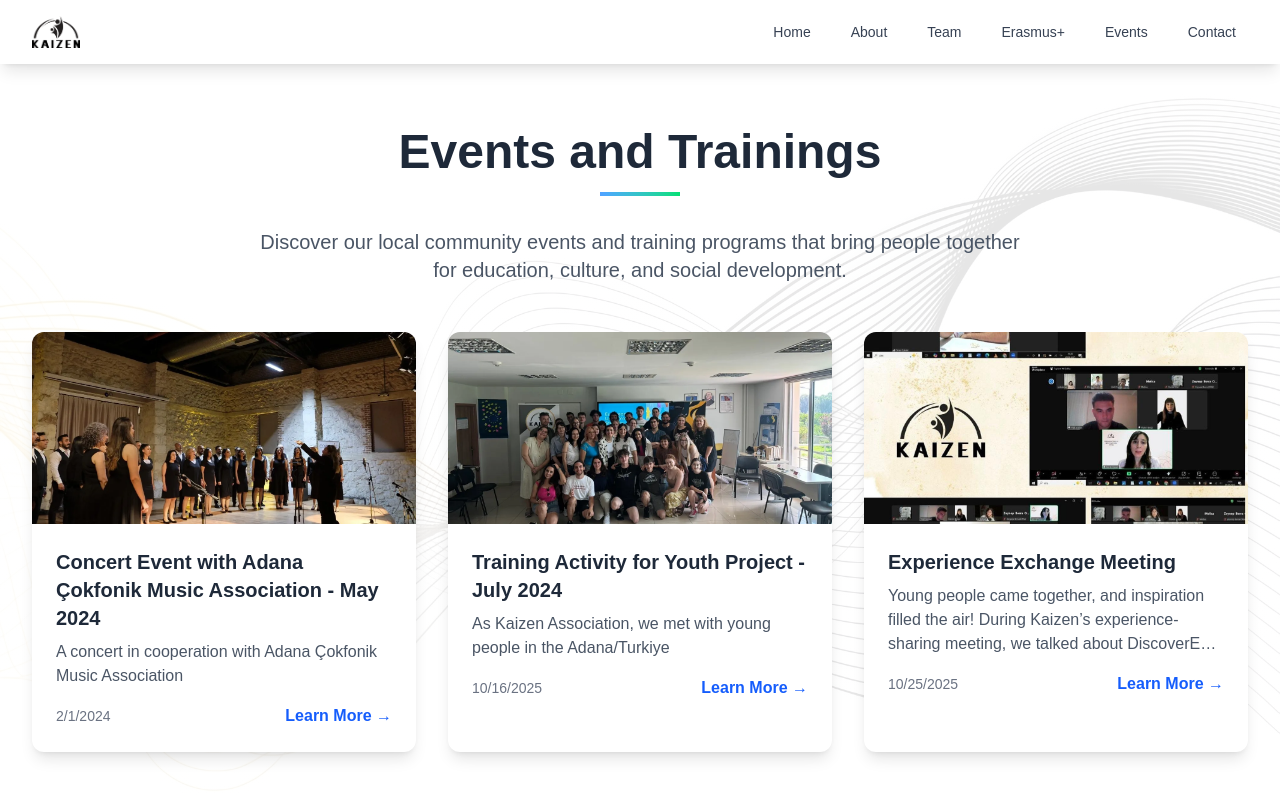
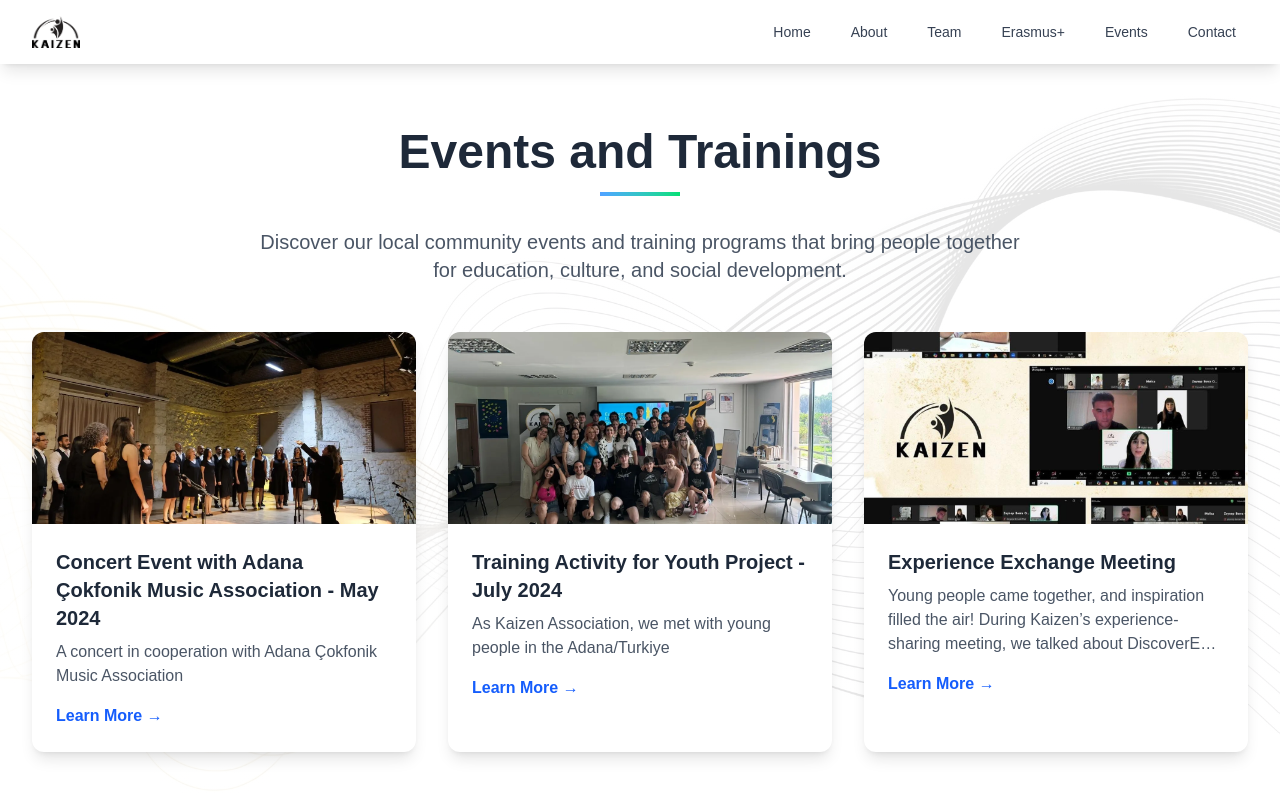
Before and after one commit to ebolarium/kaizen-web, a Next.js app: page /events in a window 1280 px wide. Shown: the top 800 px of the page. Built offline with nearby package versions, Linux system fonts and the light colour scheme.

Commit message:
Ekleme tarihleri kaldırıldı.

```diff
--- a/src/app/events/page.tsx
+++ b/src/app/events/page.tsx
@@ -50,9 +50,6 @@
                       {event.description}
                     </p>
                     <div className="flex items-center justify-between">
-                      <span className="text-sm text-gray-500">
-                        {new Date(event.date).toLocaleDateString()}
-                      </span>
                       <span className="text-blue-600 font-semibold group-hover:text-blue-800 transition-colors duration-200">
                         Learn More →
                       </span>
--- a/src/app/page.tsx
+++ b/src/app/page.tsx
@@ -204,9 +204,6 @@
                     __html: activity.content.replace(/\*\*(.*?)\*\*/g, '<strong>$1</strong>').replace(/\n/g, '<br>')
                   }} />
                   <div className="flex items-center justify-between">
-                    <span className="text-sm text-gray-500">
-                      {new Date(parseInt(activity.id)).toLocaleDateString()}
-                    </span>
                     <Link
                       href={`/projects/${activity.projectId}`}
                       className="text-blue-600 font-semibold hover:text-blue-800 transition-colors duration-200"
@@ -269,7 +266,6 @@
                   <h3 className="text-xl font-semibold text-gray-800 mb-2">{event.title}</h3>
                   <p className="text-gray-600 mb-4">{event.description}</p>
                   <div className="flex items-center justify-between">
-                    <span className="text-sm text-gray-500">{new Date(event.date).toLocaleDateString()}</span>
                     <Link
                       href={`/projects/${event.id}`}
                       className="text-blue-600 font-semibold hover:text-blue-800 transition-colors duration-200"
```
